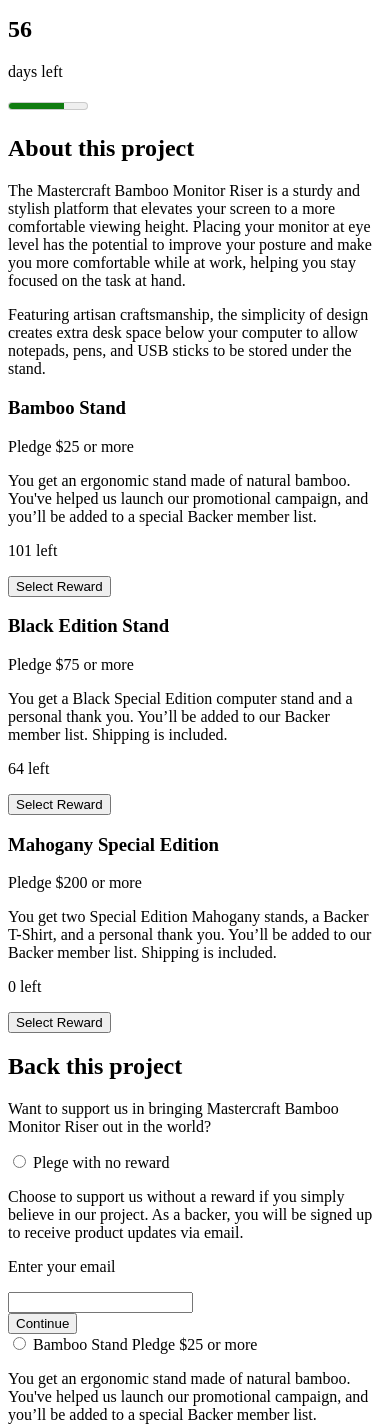
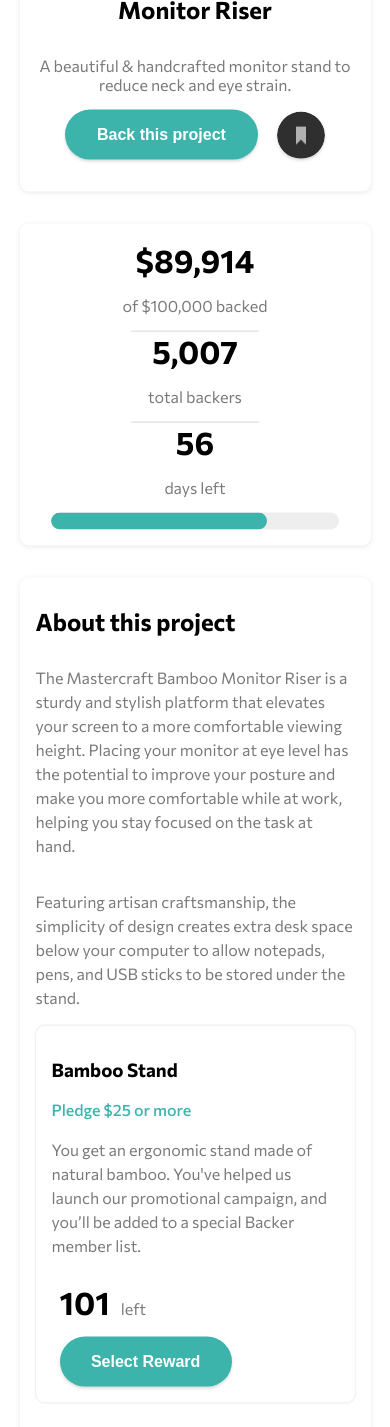
Before and after one commit to AOcelopilli/frontendMentor-CrowdfundingProductPa, a website: page index.html in a window 390 px wide. Shown: the part 436-1863 px from the top of the page. Drawn offline with Linux system fonts and the light colour scheme.

Commit message:
mobile layout

```diff
--- a/index.html
+++ b/index.html
@@ -7,20 +7,9 @@
   <!-- displays site properly based on user's device -->
 
   <link rel="icon" type="image/png" sizes="32x32" href="./images/favicon-32x32.png">
+  <link rel="stylesheet" href="/styles/styles.css">
 
   <title>Frontend Mentor | Crowdfunding product page</title>
-
-  <!-- Feel free to remove these styles or customise in your own stylesheet 👍 -->
-  <style>
-    .attribution {
-      font-size: 11px;
-      text-align: center;
-    }
-
-    .attribution a {
-      color: hsl(228, 45%, 44%);
-    }
-  </style>
 </head>
 
 <body>
@@ -54,20 +43,20 @@
       <section id="metrics">
         <div class="metrics-data">
           <div class="metrics-backed">
-            <h2>$89,914</h2>
+            <span>$89,914</span>
             <p>of $100,000 backed</p>
           </div>
           <div class="metrics-backers">
-            <h2>5,007</h2>
+            <span>5,007</span>
             <p>total backers</p>
           </div>
           <div class="metrics-days-left">
-            <h2>56</h2>
+            <span>56</span>
             <p>days left</p>
           </div>
         </div><!-- .metrics data -->
         <div class="metrics-ui">
-          <meter id="metrics-meter" min="0" max="100" value="70"></meter>
+          <div class="metrics-percentage"></div>
         </div>
       </section> <!-- metrics -->
       <section id="about">
@@ -79,8 +68,8 @@
           <p>Featuring artisan craftsmanship, the simplicity of design creates extra desk space below your computer
             to allow notepads, pens, and USB sticks to be stored under the stand.</p>
         </div> <!-- about intro -->
+
         <div class="projects-container">
-
           <div class="project">
             <div class="project-info">
               <h3>Bamboo Stand</h3>
@@ -95,7 +84,7 @@
 
             <div class="project-actions">
               <div class="goal">
-                <p>101 <span>left</span></p>
+                <p><span>101</span> left</p>
               </div>
               <button>Select Reward</button>
             </div>
@@ -114,7 +103,7 @@
 
             <div class="project-actions">
               <div class="goal">
-                <p>64 <span>left</span></p>
+                <p><span>64</span> left</p>
               </div>
               <button>Select Reward</button>
             </div>
@@ -134,7 +123,7 @@
 
             <div class="project-actions">
               <div class="goal">
-                <p>0 <span>left</span></p>
+                <p><span>0</span> left</p>
               </div>
               <button>Select Reward</button>
             </div>
--- /dev/null
+++ b/styles/sass/_components.scss
@@ -0,0 +1,30 @@
+
+/* buttons shape */
+@mixin btnGreen {
+  background-color: $main-cyan;
+  border-radius: 2rem;
+  padding: 1rem;
+  color: white;
+  border: none;
+  outline: none;
+  cursor: pointer;
+  font-weight: bold;
+  box-shadow: 0px 2px 3px rgba($color: #888888, $alpha: 0.3);
+  transition: box-shadow 0.3s cubic-bezier(0.165, 0.84, 0.44, 1);
+  margin: 0 0.5rem;
+
+  &:hover{
+    box-shadow: 0px 2px 6px rgba($color: #555555, $alpha: 1.0);
+  }
+}
+
+@mixin elementBefore{
+  content: "";
+  background:  no-repeat center ;
+  height: 5vh;
+  width: 5vh;
+  top: 0;
+  left: 0;
+  transform: translateX(-50%);
+  position: absolute;
+}
--- /dev/null
+++ b/styles/sass/_layout.scss
@@ -0,0 +1,209 @@
+/* IMPORTS */
+@import "components";
+
+/* STYLES */
+
+%card{
+  border-radius: calc(0.5rem + 0.2vw);
+  box-shadow: 0px 0px 2px rgba($color: #888888, $alpha: 0.4);
+  margin-bottom: 2rem;
+  padding: 1rem;
+}
+
+h1,h2,h3, p{
+    padding: 1rem 0;
+}
+
+p{
+    color: $main-black-50;
+}
+
+#header{
+  background:  no-repeat center;
+  background-size: cover;
+  width: 100%;
+}
+
+#main{
+  display: grid;
+  place-items: center;
+}
+
+#main-container{
+  margin: 0 auto;
+  position: relative;
+  transform: translateY(-10vh);
+  width: 90%;
+
+  & > *{
+    background-color: white;
+    border-radius: calc(0.5rem + 0.2vw);
+    box-shadow: 0px 1px 5px rgba($color: #888888, $alpha: 0.2);
+    margin-bottom: 2rem;
+    padding: 1rem;
+  }
+
+  &::before{
+    @include elementBefore;
+    background-image: url(../../images/logo-mastercraft.svg)  ;
+    height: 10vh;
+    width: 10vh;
+    top: -5vh;
+    left: 50%;
+  }
+} /* #main-container */
+
+#introduction{
+  padding-top: 3rem;
+
+  button{
+    @include btnGreen;
+    margin-bottom: 1rem;
+
+    &:last-child{
+      background-color: rgba($color: $main-black-50, $alpha: 0.2);
+      color: $main-black;
+      padding-left: 2rem;
+      position: relative;
+
+      &::before{
+        @include elementBefore;
+        background-image: url(../../images/icon-bookmark.svg);
+        width: 3rem;
+        height: 3rem;
+        border-radius: 50%;
+        transform: translateX(0%);
+      }
+    }
+  }
+} /* #introduction */
+
+#metrics{
+
+  span{
+    font-size: 2rem;
+    padding: 1rem 0 0;
+    font-weight: 700;
+  }
+
+
+  .metrics-ui{
+  width: 90%;
+  margin: 0 auto;
+  background-color: #eeeeee;
+  border-radius: 1rem;
+  overflow: hidden;
+
+  .metrics-percentage{
+    width: 75%;
+    height: 2vh;
+    background: $main-cyan;
+    border-radius: 1rem;
+  }
+}
+
+}
+
+
+
+#about{
+  text-align: left;
+  line-height: 1.5rem;
+
+  .projects-container{
+    width: 100%;
+    margin: 0 auto;
+  }
+
+  .project{
+    @extend %card;
+  }
+
+  .project-info{
+    span{
+      color: $main-cyan;
+      font-weight: 500;
+    }
+  }
+
+  .project-actions{
+    .goal{
+      p{
+        span{
+          font-size: 2rem;
+          color: $main-black;
+          font-weight: 700;
+          padding: 0 0.5rem
+        }
+      }
+    }
+
+    button{
+      @include btnGreen;
+      width: 60%;
+      font-size: 1rem;
+    }
+  }
+
+
+}
+
+
+/* Mobile layout */
+@media (max-width: 780px){
+
+  #header {
+    background-image: url(../../images/image-hero-mobile.jpg);
+    height: 50vh;
+  }
+
+  #main-container{
+    text-align: center;
+  }
+
+  #introduction {
+
+    button:first-child{
+      font-size: 1rem;
+      padding: 1rem 2rem;
+    }
+
+    button:last-child{
+      background: transparent;
+      color: transparent;
+      width: 1rem;
+      overflow: hidden;
+    }
+  } /* #introduction */
+
+
+.metrics-data{
+
+  & > *{
+    position: relative;
+
+    &::after{
+      @include elementBefore;
+      background-color: rgba($color: $main-black-50, $alpha: 0.3);
+      top: 100%;
+      left: 50%;
+      width: 40%;
+      height: 1px;
+    }
+
+    &:last-of-type:after{
+      background-color: transparent;
+    }
+  }
+
+
+} /* .metrics-data */
+
+}
+/* Desktop layout */
+@media (min-width: 780px){
+  #header{
+    background-image: url(../../images/image-hero-desktop.jpg);
+  }
+
+}
--- /dev/null
+++ b/styles/sass/_variables.scss
@@ -0,0 +1,24 @@
+/* Fonts */
+@import url('https://fonts.googleapis.com/css2?family=Commissioner:wght@400;500;700&display=swap');
+
+$font-main: "Commissioner", sans-serif;
+$font-size: 16px;
+
+/* Colors */
+
+$main-cyan: hsl(176,50%,47%);
+$main-cyan-dark: hsl(176,72%,28%);
+$main-black: hsl(0,0%,0%);
+$main-black-50: hsl(0,0%,48%);
+
+/* RESET */
+*,*::before,*::after{
+  box-sizing: border-box;
+  margin: 0;
+  padding: 0;
+}
+
+html{
+  font-family: $font-main;
+  font-size: $font-size;
+}
--- /dev/null
+++ b/styles/sass/styles.scss
@@ -0,0 +1,2 @@
+@import "variables";
+@import "layout";
```
Also changed, not shown: package.json (added, +19 -0 lines), README.md, styles/styles.css (added), 1 other file.
